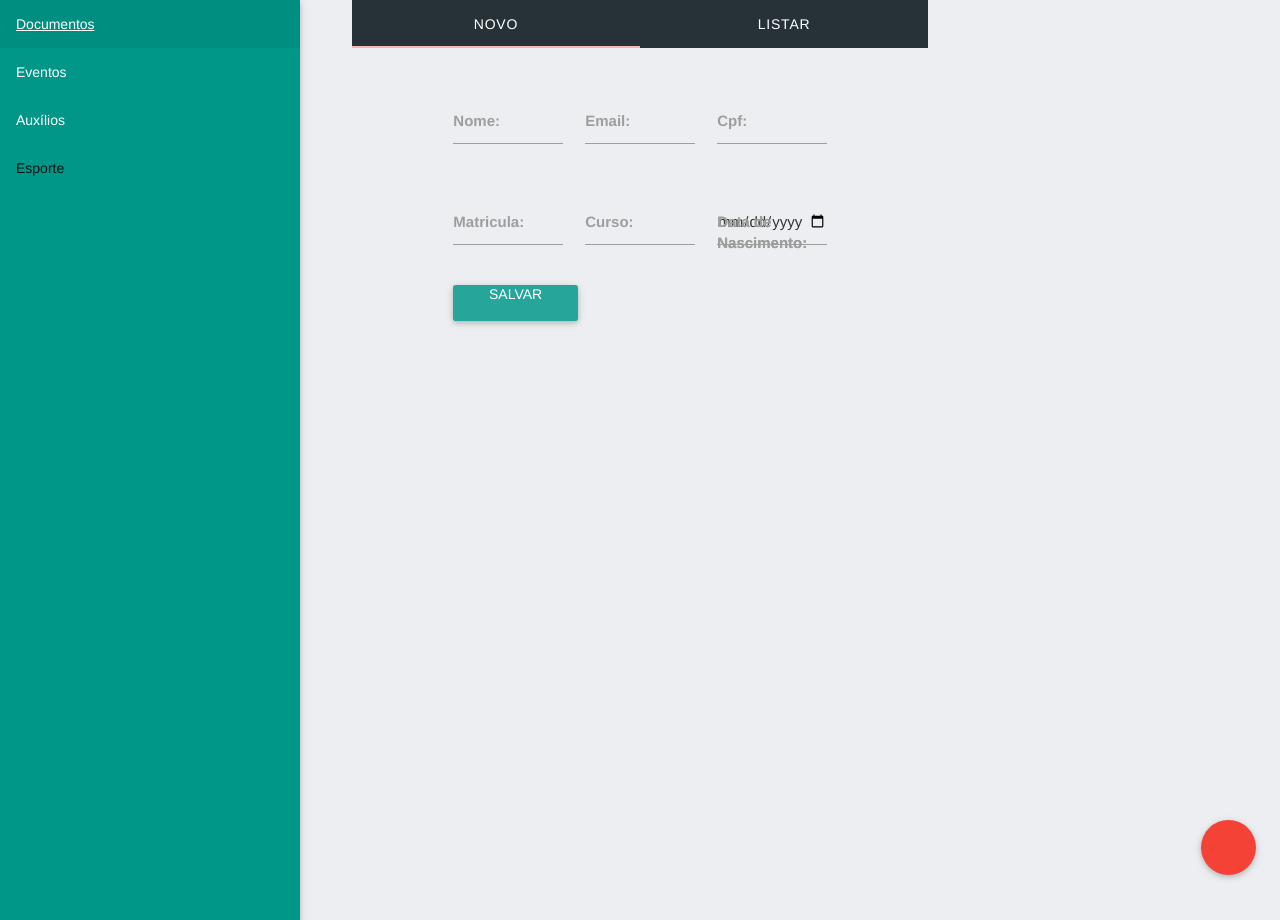
After one commit to amandalouzada/programacao_comercial, a Django app: template sag/templates/esporte/atleta.html in a window 1280 px wide. The commit adds this page. Run offline with Django 3.2, Linux system fonts and the light colour scheme; the template is opened without the code that fills it, so the values that code supplies are empty; some libraries are stand-ins or nearby versions.

Commit message:
adicionada abas

```diff
--- a/sag/esporte/urls.py
+++ b/sag/esporte/urls.py
@@ -2,5 +2,7 @@
 from . import views #views no mesmo diretorio
 
 urlpatterns = [
+    url(r'^atleta/$', views.Atletas.as_view(), name='atleta'),
     url(r'^atleta/listar/$', views.AtletasList.as_view(), name='listar-atletas'),
+    url(r'^atleta/novo/$', views.AtletaNovo.as_view(), name='novo-atleta'),
 ]
--- a/sag/sag/static/js/tabs.js
+++ b/sag/sag/static/js/tabs.js
@@ -42,7 +42,7 @@
       }
 
       // append indicator then set indicator width to tab width
-      $this.append('<div class="indicator"></div>');
+      $this.append('<div class="indicator teal"></div>');
       var $indicator = $this.find('.indicator');
       if ($this.is(":visible")) {
         $indicator.css({"right": $tabs_width - (($index + 1) * $tab_width)});
--- a/sag/sag/static/materialize-src/js/tabs.js
+++ b/sag/sag/static/materialize-src/js/tabs.js
@@ -42,7 +42,7 @@
       }
 
       // append indicator then set indicator width to tab width
-      $this.append('<div class="indicator"></div>');
+      $this.append('<div class="indicator teal"></div>');
       var $indicator = $this.find('.indicator');
       if ($this.is(":visible")) {
         $indicator.css({"right": $tabs_width - (($index + 1) * $tab_width)});
--- a/sag/sag/urls.py
+++ b/sag/sag/urls.py
@@ -21,5 +21,6 @@
     url(r'^admin/', admin.site.urls),
     url(r'^', include('usuario.urls')),
     url(r'^esporte/', include('esporte.urls')),
-    url(r'^index/', views.Index.as_view(), name='index')
+    url(r'^index/', views.Index.as_view(), name='index'),
+    url(r'^api-auth/', include('rest_framework.urls', namespace='rest_framework'))
 ]
--- a/sag/templates/base.html
+++ b/sag/templates/base.html
@@ -66,11 +66,11 @@
       <header id="header" class="page-topbar">
           <!-- start header nav-->
           <div class="navbar-fixed">
-              <nav class="teal lighten-1">
+              <nav class="blue-grey darken-4">
                   <div class="nav-wrapper">
                       <ul class="left">
-                        <li class="no-hover"><a href="#" data-activates="slide-out" class="menu-sidebar-collapse btn-floating btn-flat btn-medium waves-effect waves-light teal lighten-1"><i class="mdi-navigation-menu" ></i></a></li>
-                        <li><h1 class="logo-wrapper"><a href="index.html" class="brand-logo darken-1">DEV</a> <span class="logo-text">Materialize</span></h1></li>
+                        <!-- <li class="no-hover"><a href="#" data-activates="slide-out" class="menu-sidebar-collapse btn-floating btn-flat btn-medium waves-effect waves-light teal lighten-1"><i class="mdi-navigation-menu" ></i></a></li> -->
+                        <li><h1 class="logo-wrapper"><a href="index.html" class="brand-logo darken-1">DEV</a></h1></li>
                       </ul>
                   </div>
               </nav>
--- /dev/null
+++ b/sag/templates/esporte/atleta.html
@@ -0,0 +1,6 @@
+{% extends 'index.html' %}
+{% block inicial %}
+{% include "esporte/menu.html" %}
+{% include "esporte/atleta_novo.html" %}
+{% include "esporte/atleta_listar.html" %}
+{% endblock inicial %}
--- a/sag/templates/esporte/atleta_listar.html
+++ b/sag/templates/esporte/atleta_listar.html
@@ -1,8 +1,6 @@
-{% extends 'index.html' %}
 {% block inicial %}
- {% include "esporte/menu.html" %}
 <!--chart dashboard start-->
-
+<div id="listar_atletas" class="section">
   <section id="content">
 
       <!--start container-->
@@ -10,4 +8,5 @@
         <h1>Laudy Carpes Malescha</h1>
       </div>
   </section>
+</div>
 {% endblock inicial %}
--- /dev/null
+++ b/sag/templates/esporte/atleta_novo.html
@@ -0,0 +1,45 @@
+{% block inicial %}
+<!--chart dashboard start-->
+<div id="novo_atleta" class="section">
+  <section id="content">
+
+    <!--start container-->
+    <div class="container">
+      <form action="/esporte/atleta/novo/" method="post">
+        {% csrf_token %}
+        <div class="row">
+          <div class="input-field col s4">
+            <label class="" for="id_nome">Nome:</label>
+            <input id="id_nome" maxlength="50" name="nome" required="" type="text">
+          </div>
+          <div class="input-field col s4">
+            <label class="" for="id_email">Email:</label>
+            <input id="id_email" maxlength="50" name="email" required="" type="text">
+          </div>
+          <div class="input-field col s4">
+            <label class="" for="id_cpf">Cpf:</label>
+            <input id="id_cpf" maxlength="14" name="cpf" required="" type="text">
+          </div>
+        </div>
+        <div class="row">
+          <div class="input-field col s4">
+            <label class="" for="id_matricula">Matricula:</label>
+            <input id="id_matricula" min="0" name="matricula" required="" type="number">
+          </div>
+          <div class="input-field col s4">
+            <label class="" for="id_curso">Curso:</label>
+            <input id="id_curso" maxlength="100" name="curso" required="" type="text">
+          </div>
+          <div class="input-field col s4">
+            <label class="" for="id_dataNascimento">Data de Nascimento:</label>
+            <input  id="id_dataNascimento" class="datepicker" name="dataNascimento" required="" type="date">
+            <label class="" for="id_dataNascimento">Data de Nascimento:</label>
+            <!-- <i style="" class="waves-effect waves-light btn waves-input-wrapper"><input class="waves-button-input" value="Salvar" type="submit"></i> -->
+          </div>
+        </div>
+        <input class="waves-effect waves-light btn" type="submit" value="Salvar" />
+      </form>
+    </div>
+  </section>
+</div>
+{% endblock inicial %}
--- a/sag/templates/esporte/menu.html
+++ b/sag/templates/esporte/menu.html
@@ -1,5 +1,27 @@
 <!--card stats start-->
-<div id="card-stats" class="seaction">
+
+<div class="row">
+  <div class="col s12">
+    <ul class="tabs blue-grey darken-4 teal-indicator">
+      <li class="tab col s3 "><a class="active white-text" href="#novo_atleta">Novo</a></li>
+      <li class="tab col s3 teal-text"><a class="white-text" href="#listar_atletas">Listar</a></li>
+    </ul>
+  </div>
+  <!-- <div id="novo_atleta" class="col s12">Test 1</div>
+  <div id="listar_atletas" class="col s12">Test 2</div> -->
+</div>
+
+
+<!-- <nav>
+   <div class="nav-wrapper  blue-grey darken-4">
+     <ul id="nav-mobile" class="left hide-on-med-and-down">
+       <li><a class="waves-effect waves-light btn-large green white-text">Novo</a></li>
+       <li><a class="waves-effect waves-light btn-large purple white-text">Listar</a></li>
+     </ul>
+   </div>
+ </nav> -->
+
+<!-- <div id="card-stats" class="seaction">
   <h4 class="header">Atleta</h4>
   <div class="row">
     <div class="col s12 m6 l3">
@@ -35,4 +57,4 @@
     </div>
   </div>
 </div>
-<div class="divider"></div>
+<div class="divider"></div> -->
--- a/sag/templates/index.html
+++ b/sag/templates/index.html
@@ -14,24 +14,24 @@
     <!-- START LEFT SIDEBAR NAV-->
     <aside id="left-sidebar-nav">
       <ul id="slide-out" class="side-nav fixed leftside-navigation teal">
-        <li class="bold"><a href="index.html" class="waves-effect waves-cyan"><i class="mdi-action-dashboard"></i> Documentos</a>
+        <li class="bold"><a href="index.html" class="waves-effect waves-cyan white-text"><i class="mdi-action-dashboard"></i> Documentos</a>
         </li>
-        <li class="bold"><a href="app-email.html" class="waves-effect waves-cyan"><i class="mdi-communication-email"></i> Eventos</a>
+        <li class="bold"><a href="app-email.html" class="waves-effect waves-cyan white-text"><i class="mdi-communication-email"></i> Eventos</a>
         </l>
-        <li class="bold"><a href="app-calendar.html" class="waves-effect waves-cyan"><i class="mdi-editor-insert-invitation"></i> Auxílios</a>
+        <li class="bold"><a href="app-calendar.html" class="waves-effect waves-cyan white-text"><i class="mdi-editor-insert-invitation"></i> Auxílios</a>
         </li>
-        <li class="no-padding">
+        <li class="no-padding white-text">
           <ul class="collapsible collapsible-accordion">
-            <li class="bold"><a class="collapsible-header waves-effect waves-cyan"><i class="mdi-action-invert-colors"></i> Esporte</a>
+            <li class="bold white-text"><a class="collapsible-header waves-effect waves-cyan "><i class="mdi-action-invert-colors"></i> Esporte</a>
               <div class="collapsible-body">
                 <ul>
-                  <li><a href="css-typography.html">Atleta</a>
+                  <li><a href="/esporte/atleta/listar">Atleta</a>
                   </li>
-                  <li><a href="css-icons.html">Técnico</a>
+                  <li><a href="/esporte/atleta/listar">Técnico</a>
                   </li>
-                  <li><a href="css-shadow.html">Locais</a>
+                  <li><a href="/esporte/atleta/listar">Locais</a>
                   </li>
-                  <li><a href="css-media.html">Materiais</a>
+                  <li><a href="/esporte/atleta/listar">Materiais</a>
                   </li>
                 </ul>
               </div>
@@ -39,7 +39,7 @@
           </ul>
         </li>
       </ul>
-      <a href="#" data-activates="slide-out" class="sidebar-collapse btn-floating btn-medium waves-effect waves-light hide-on-large-only purple"><i class="mdi-navigation-menu"></i></a>
+      <a href="#" data-activates="slide-out" class="sidebar-collapse  btn-medium waves-effect waves-light hide-on-large-only white-text"><i class="material-icons">menu</i></a>
     </aside>
     <!-- END LEFT SIDEBAR NAV-->
 
@@ -50,10 +50,6 @@
 
       <!--start container-->
       <div class="container">
-        <div class="section">
-
-          <div class="divider"></div>
-
           {% block inicial %}
           {% endblock %}
           <!-- Floating Action Button -->
@@ -72,8 +68,6 @@
 
         </section>
         <!-- END CONTENT -->
-
-      </div>
       <!-- END WRAPPER -->
 
     </div>
```
Also changed, not shown: sag/esporte/views.py (+13 -0 lines), sag/sag/settings.py (+8 -0 lines), sag/sag/static/js/script.js (+25 -0 lines), 3 other files. Lines whose indentation alone changed are shown as unchanged.
